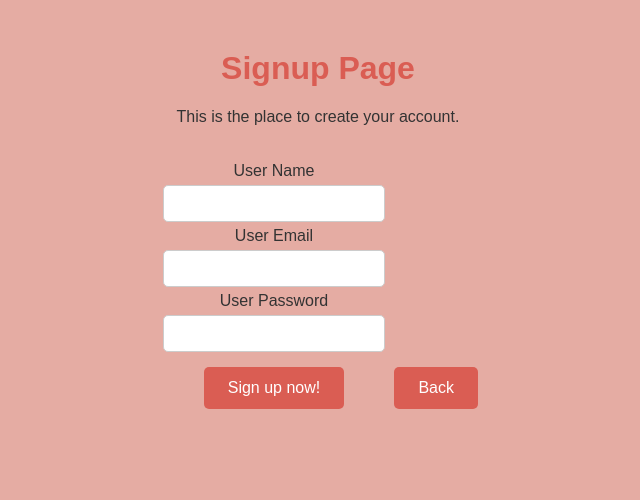
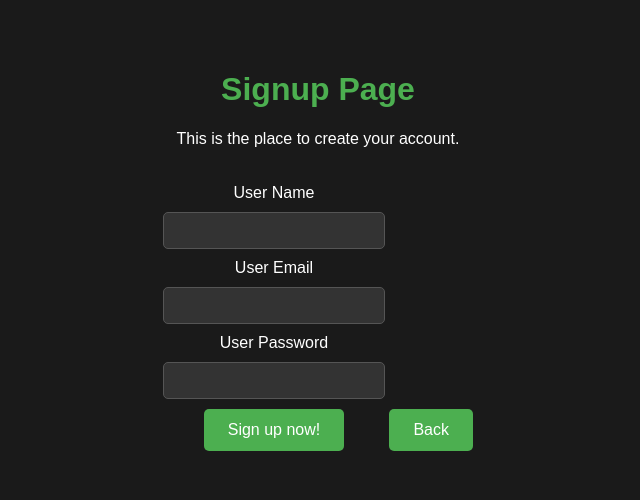
Before and after one commit to Zhu-Lifeng/Cloud-Computing-miniproject, a Python web app: template MainProject/templates/login.html in a window 1280 px wide. Shown: the top 500 px of the page, without its empty margins (322-962 px from the left). Run offline with Jinja, Linux system fonts and the light colour scheme; the template is opened without the code that fills it, so the values that code supplies are empty.

Commit message:
Update login.html

```diff
--- a/MainProject/templates/login.html
+++ b/MainProject/templates/login.html
@@ -5,16 +5,18 @@
     <meta name="viewport" content="width=device-width, initial-scale=1.0">
     <title>Signup Page</title>
     <style>
+        /* Original CSS style */
         body {
             font-family: 'Arial', sans-serif;
-            background-color: #e5aca3;
-            color: #333;
+            background-color: #1a1a1a; /* dark background */
+            color: #fff; /* bright text */
             text-align: center;
-            margin: 50px;
+            margin: 0;
+            padding: 50px 0;
         }
 
         h1 {
-            color: #da5d53;
+            color: #4CAF50; /* embellishment color */
         }
 
         form {
@@ -24,32 +26,59 @@
 
         input {
             padding: 10px;
-            margin: 5px;
+            margin: 10px 0;
             width: 200px;
-            border: 1px solid #ccc;
+            border: 1px solid #555; /* border color */
+            background-color: #333; /* Input box background color */
+            color: #fff; /* Input box text color */
             border-radius: 5px;
+            transition: all 0.3s ease; /* smooth transition effect */
         }
 
         button {
-            background-color: #da5d53;
+            background-color: #4CAF50; /* button color */
             color: #fff;
             padding: 12px 24px;
             border: none;
             border-radius: 5px;
             cursor: pointer;
             font-size: 16px;
-            margin-top: 10px;
             transition: background-color 0.3s ease-in-out;
         }
 
         button:hover {
-            background-color: #f17465;
+            background-color: #66BB6A; /* Button hover effect */
+            animation: jelly 0.2s ease; /* Jelly effect
+ */
         }
 
         .flash-message {
-            color: #f17465;
+            color: #66BB6A;
             margin-top: 10px;
         }
+
+        /* Jelly effect animation */
+        @keyframes jelly {
+            0%, 100% {
+                transform: scale(1);
+            }
+            25% {
+                transform: scale(1.25, 0.75);
+            }
+            50% {
+                transform: scale(0.75, 1.25);
+            }
+            75% {
+                transform: scale(1.15, 0.85);
+            }
+        }
+
+        /* Jelly effect when input box is focused */
+        input:focus {
+            animation: jelly 0.2s ease;
+            outline: none; /* Remove default outline */
+        }
+
     </style>
 </head>
 <body>
@@ -58,24 +87,21 @@
 
     <form action="/signup" method="post">
         <label for="user_name">User Name</label><br>
-        <input type="text" name="user_name" required><br>
+        <input type="text" id="user_name" name="user_name" required><br>
 
         <label for="user_email">User Email</label><br>
-        <input type="email" name="user_email" required><br>
+        <input type="email" id="user_email" name="user_email" required><br>
 
         <label for="user_password">User Password</label><br>
-        <input type="password" name="user_password" required><br>
+        <input type="password" id="user_password" name="user_password" required><br>
 
         <button type="submit">Sign up now!</button>
     </form>
 
-    {% with messages = get_flashed_messages() %}
-        {% if messages %}
-            {% for message in messages %}
-                <div class="flash-message">{{ message }}</div>
-            {% endfor %}
-        {% endif %}
-    {% endwith %}
+    <!-- Flash messages will appear here -->
+    <!-- Example:
+    <div class="flash-message">Registration successful!</div>
+    -->
 
     <form action="/">
         <button type="submit">Back</button>
```
